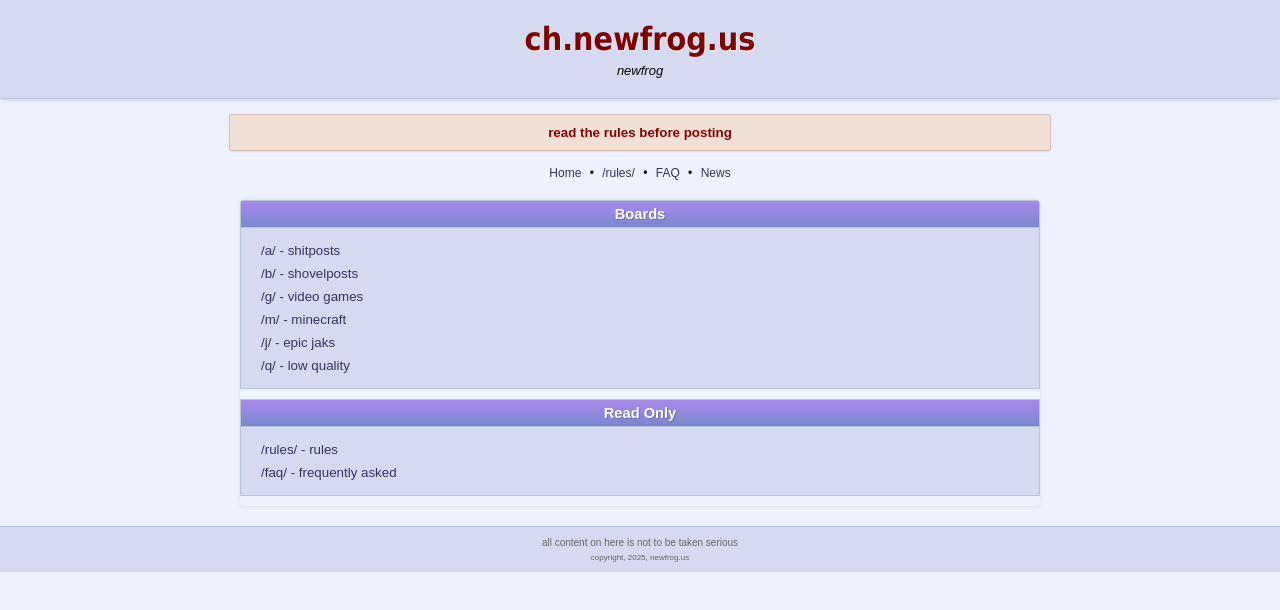
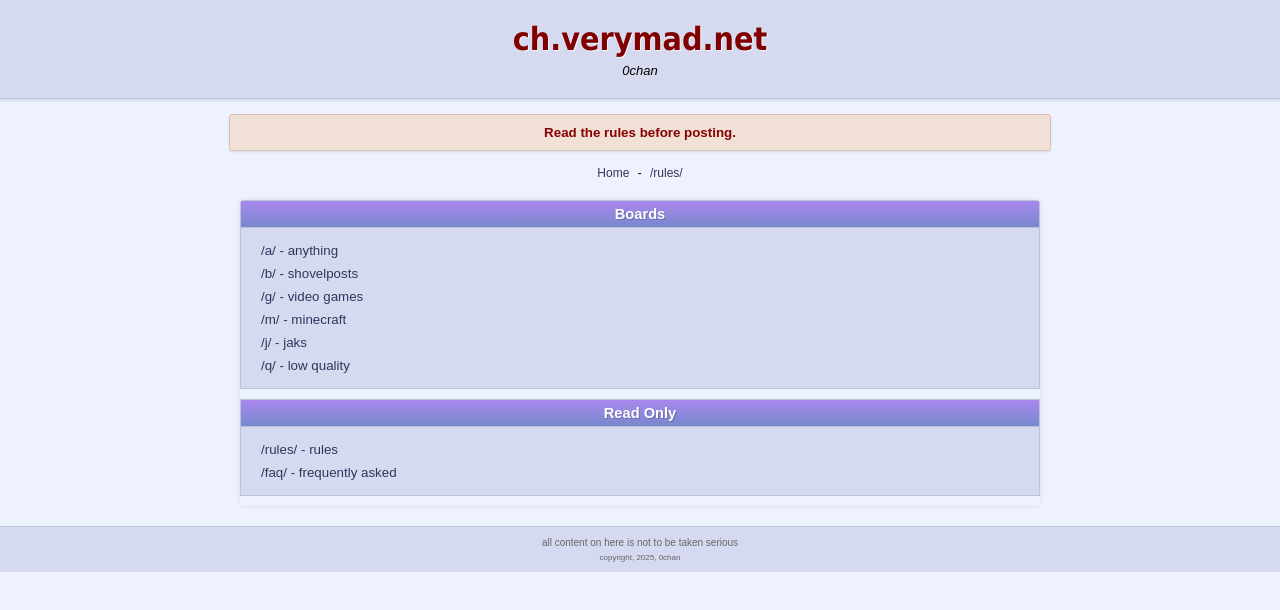
Before and after one commit to notrograd/ch.newfrog.us, a plain HTML site: page index.html in a window 1280 px wide. Drawn offline with Linux system fonts and the light colour scheme.

Commit message:
Update index.html

```diff
--- a/index.html
+++ b/index.html
@@ -151,30 +151,28 @@
 </head>
 <body>
     <div id="header">
-        <h1 class="boardsHeader">ch.newfrog.us</h1>
-        <div class="subtitle">newfrog</div>
+        <h1 class="boardsHeader">ch.verymad.net</h1>
+        <div class="subtitle">0chan</div>
     </div>
 
     <div class="announcement">
-  read the rules before posting
+  Read the rules before posting.
     </div>
 
     <div class="navLinks">
-        <a href="#" title="Home">Home</a> •
-        <a href="#" title="Rules">/rules/</a> •
-        <a href="#" title="FAQ">FAQ</a> •
-        <a href="#" title="News">News</a>
+        <a href="#" title="Home">Home</a> -
+        <a href="rules.html" title="Rules">/rules/</a>
     </div>
 
     <div class="boardsContainer">
         <div class="boardGroup">
             <div class="boardTitle">Boards</div>
             <div class="boardList">
-                <a href="#" class="boardLink">/a/ - shitposts</a>
+                <a href="#" class="boardLink">/a/ - anything</a>
                 <a href="#" class="boardLink">/b/ - shovelposts</a>
                 <a href="#" class="boardLink">/g/ - video games</a>
                 <a href="#" class="boardLink">/m/ - minecraft</a>
-                <a href="#" class="boardLink">/j/ - epic jaks</a>
+                <a href="#" class="boardLink">/j/ - jaks</a>
                 <a href="#" class="boardLink">/q/ - low quality</a>
             </div>
         </div>
@@ -192,7 +190,7 @@
         all content on here is not to be taken serious
         <br>
         <div style="margin-top: 5px; font-size: 8px;">
-         copyright, 2025, newfrog.us
+         copyright, 2025, 0chan
         </div>
     </div>
 </body>
```
